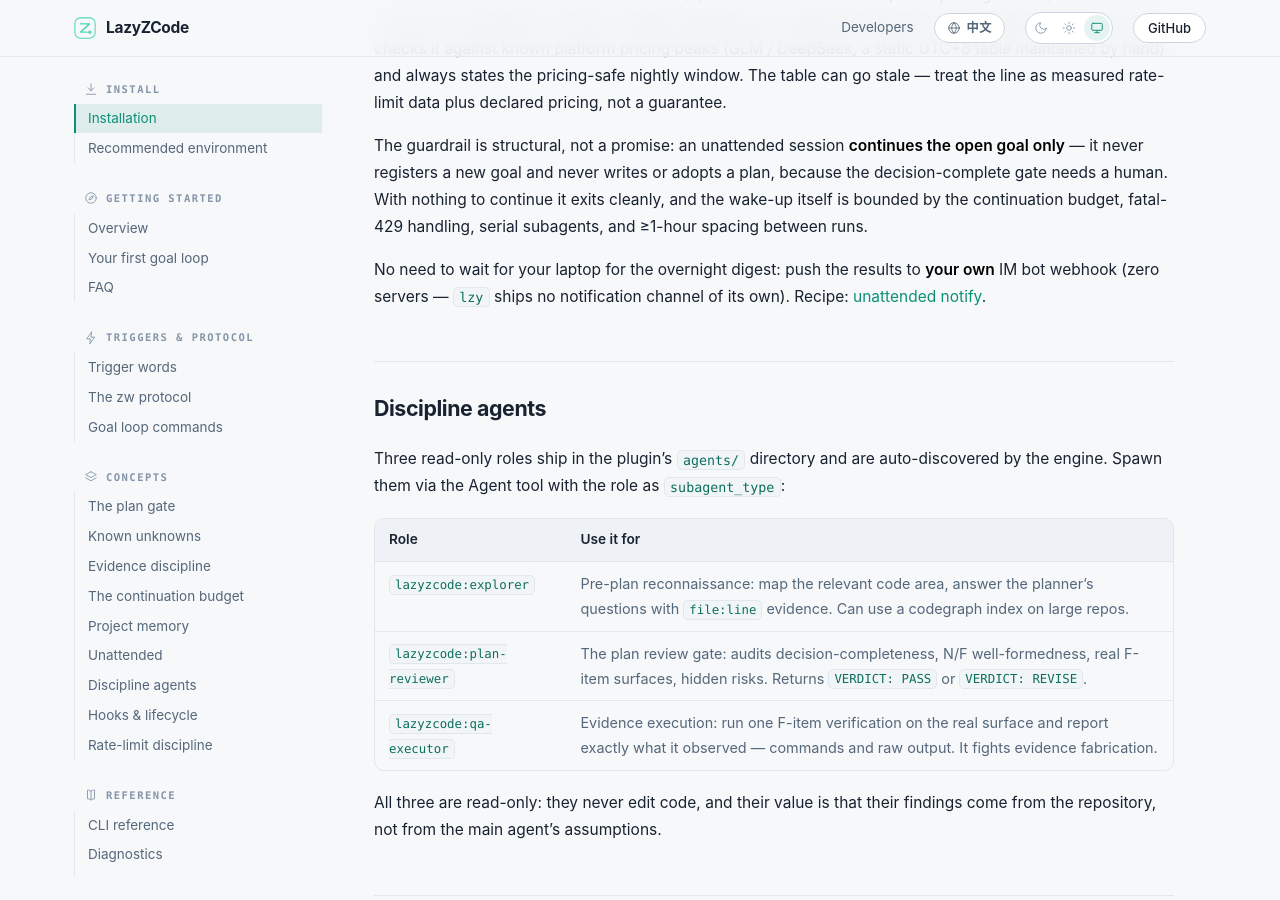
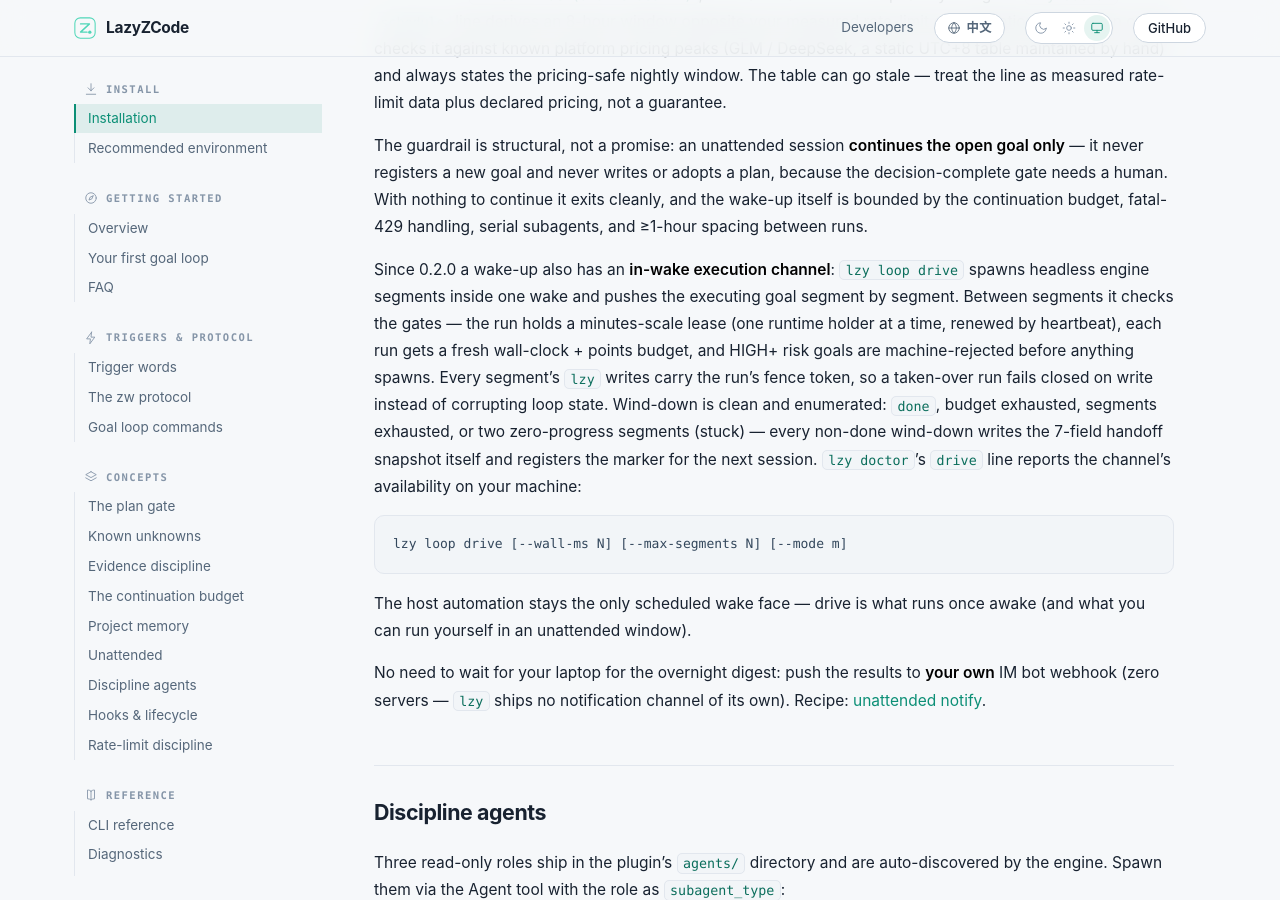
Before and after one commit to Acfufu/lazyzcode, a Jekyll site: the page built from docs/guide/en.md, in a window 1280 px wide and 900 px high, scrolled down 11040 px. Built offline with Jekyll 4.4.1, drawn with Linux system fonts in a browser that asks for light colours; our own code applies the rules of GitHub Pages for plain Markdown files.

Commit message:
docs(drive): protocol text across SKILL/guide/README + H3R experiment design
- zw SKILL: drive paragraph in Unattended (in-wake execution channel,
  gates, fence-tokened segment writes, five wind-down causes, exit codes,
  host stays the only scheduled wake face); risk bullet now present-tense
  with the machine gate cited; new triage bullet 'read-only recon needs no
  goal'; cheat-sheet row 22->23
- guide en/zh: same drive paragraph + fenced command block (fences 56->57
  per language); READMEs: Drive row (tables 23->24 per language)
- narrative-checklist: snapshot cell corrected (baton 1 had left the
  header row at stale 53/20/19 while the history said 56/22/23); baton 2
  refresh appended incl. the new distinct counter 枚举串 21->22; test
  baseline 297->320
- docs/design-h3r-experiment.md: pre-registered H3R experiment design
  (three arms A/B/C, kill-switch form, trap-task requirements, three
  directional criteria, carrier/timing, no-auto-escalation clause) -
  design only, separate spike goal
- CHANGELOG Unreleased: drive entry

Goal: v020-bat2-drive-integration#N7

````diff
--- a/docs/guide/en.md
+++ b/docs/guide/en.md
@@ -463,6 +463,26 @@ to continue it exits cleanly, and the wake-up itself is bounded by the
 continuation budget, fatal-429 handling, serial subagents, and ≥1-hour
 spacing between runs.
 
+Since 0.2.0 a wake-up also has an **in-wake execution channel**: `lzy loop
+drive` spawns headless engine segments inside one wake and pushes the
+executing goal segment by segment. Between segments it checks the gates — the
+run holds a minutes-scale lease (one runtime holder at a time, renewed by
+heartbeat), each run gets a fresh wall-clock + points budget, and HIGH+
+risk goals are machine-rejected before anything spawns. Every segment's `lzy`
+writes carry the run's fence token, so a taken-over run fails closed on write
+instead of corrupting loop state. Wind-down is clean and enumerated: `done`,
+budget exhausted, segments exhausted, or two zero-progress segments (stuck) —
+every non-done wind-down writes the 7-field handoff snapshot itself and
+registers the marker for the next session. `lzy doctor`'s `drive` line reports
+the channel's availability on your machine:
+
+```
+lzy loop drive [--wall-ms N] [--max-segments N] [--mode m]
+```
+
+The host automation stays the only scheduled wake face — drive is what runs
+once awake (and what you can run yourself in an unattended window).
+
 No need to wait for your laptop for the overnight digest: push the results to
 **your own** IM bot webhook (zero servers — `lzy` ships no notification
 channel of its own). Recipe: [unattended notify](../unattended-notify.md).
````
Also changed, not shown: README.zh-CN.md (+1 -0 lines), docs/design-h3r-experiment.md (added, +51 -0 lines), docs/guide/zh.md (+16 -0 lines), docs/narrative-checklist.md (+2 -2 lines), plugin/skills/zw/SKILL.md (+25 -3 lines), CHANGELOG.md, README.md.
